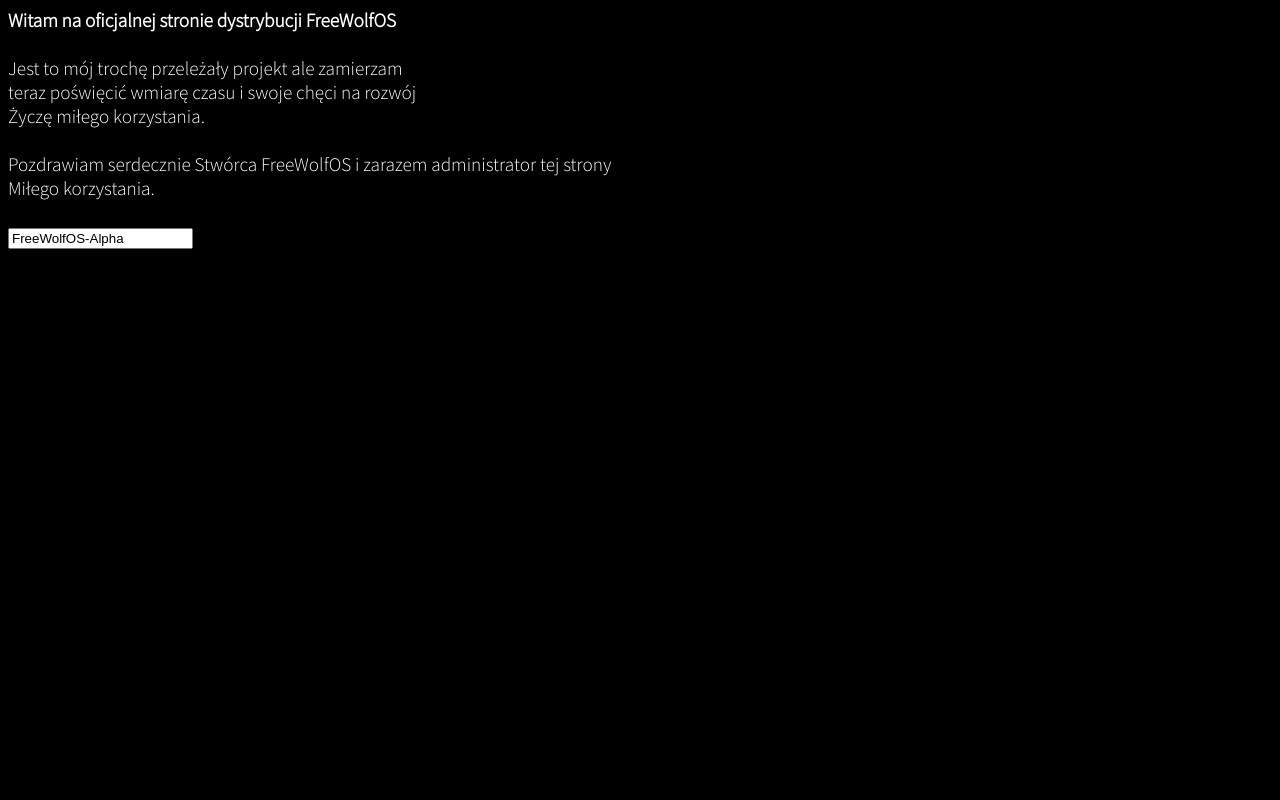
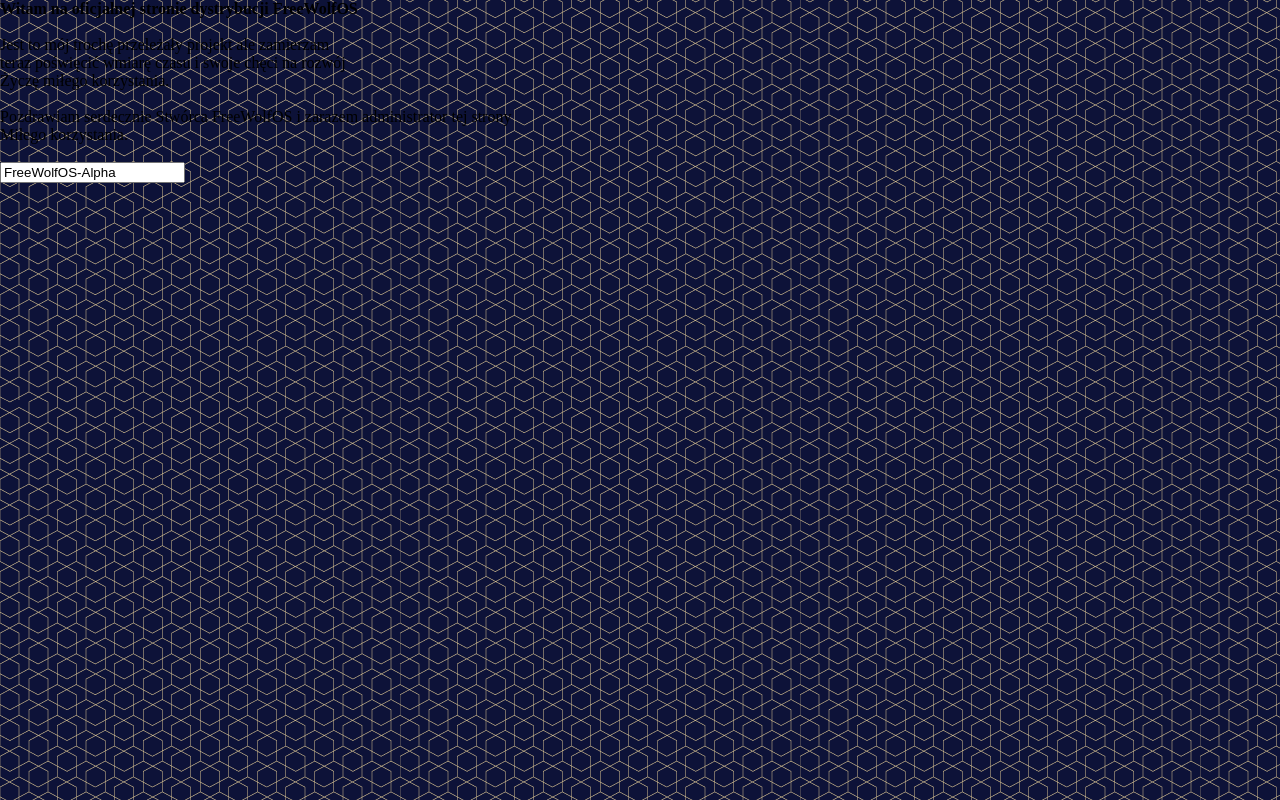
Before and after one commit to FreeWolfOS/web, a plain HTML site: page index.html in a window 1280 px wide. Drawn offline with Linux system fonts and the light colour scheme.

Commit message:
Add files via upload

```diff
--- a/style.css
+++ b/style.css
@@ -1,6 +1,6 @@
-body {
- color:white;
- background-color:black;
- font-family: 'Source Sans Pro', sans-serif;
- font-size: larger;
+body
+{
+	background-image: url(oriental-tiles.png);
+	/* Background pattern from subtlepatterns.com */
+	margin: 0;
 }
```
Also changed, not shown: oriental-tiles.png (added).
